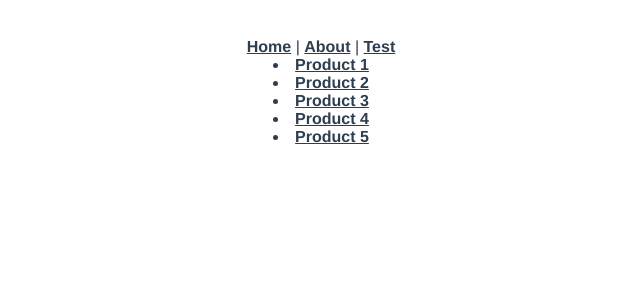
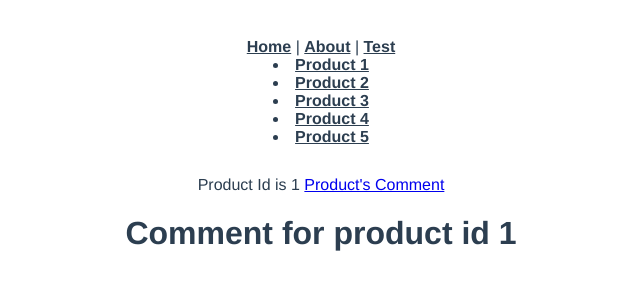
Before and after one commit to johnliu-tw/NTC-Vue-Router, a Vue app: page /products/1/comments in a window 1280 px wide. Shown: the top 300 px of the page, without its empty margins (319-959 px from the left). Built offline with nearby package versions, Linux system fonts and the light colour scheme.

Commit message:
demo: nested route

```diff
--- /dev/null
+++ b/src/views/CommentView.vue
@@ -0,0 +1,3 @@
+<template>
+  <h1>Comment for product id {{ $route.params.productId }}</h1>
+</template>
--- a/src/views/ProductView.vue
+++ b/src/views/ProductView.vue
@@ -1,3 +1,6 @@
 <template>
   Product Id is {{$route.params.productId}}
+
+  <router-link :to="`/products/${$route.params.productId}/comments`" >Product's Comment</router-link>
+  <router-view></router-view>
 </template>
```
Also changed, not shown: src/router/index.js (+8 -1 lines).
